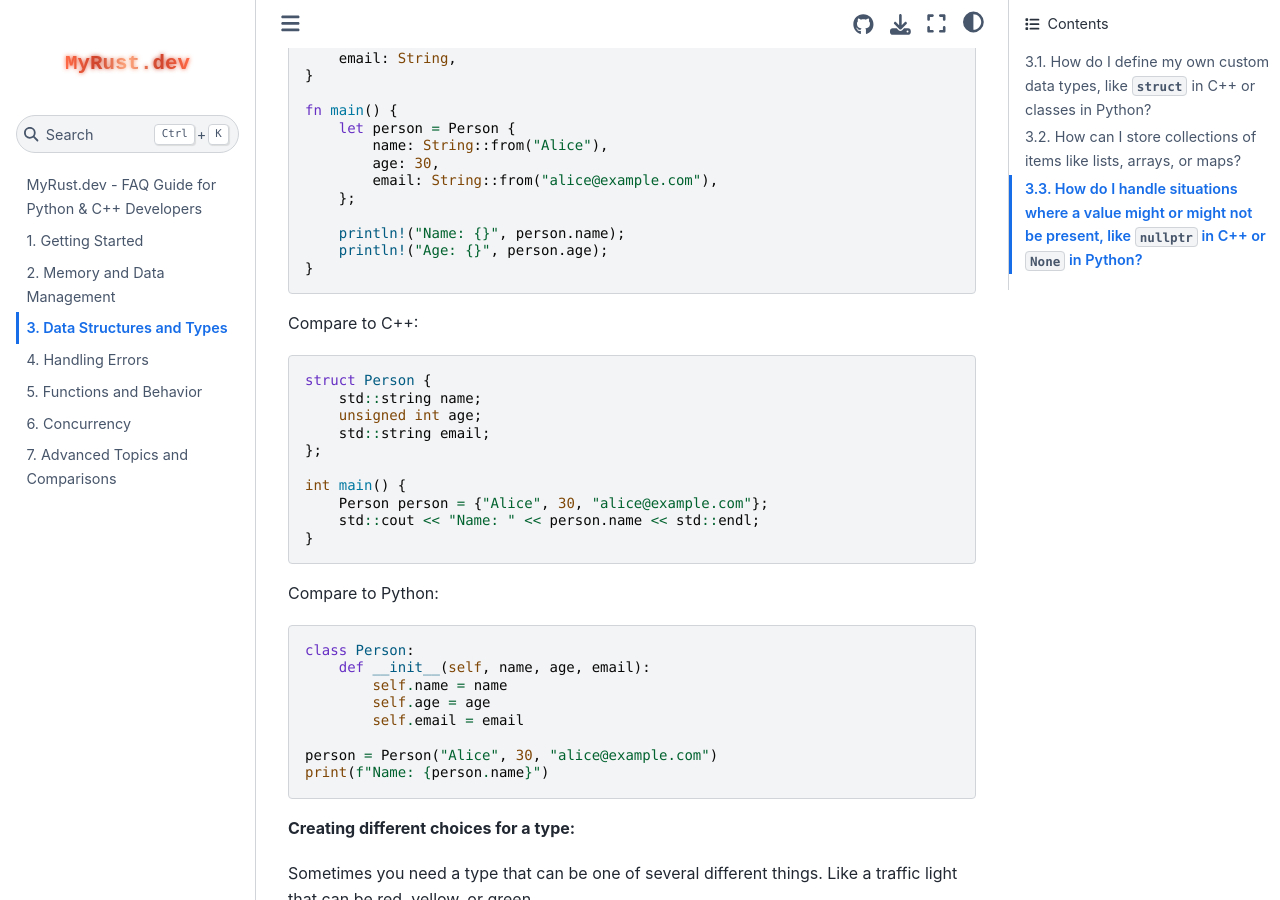
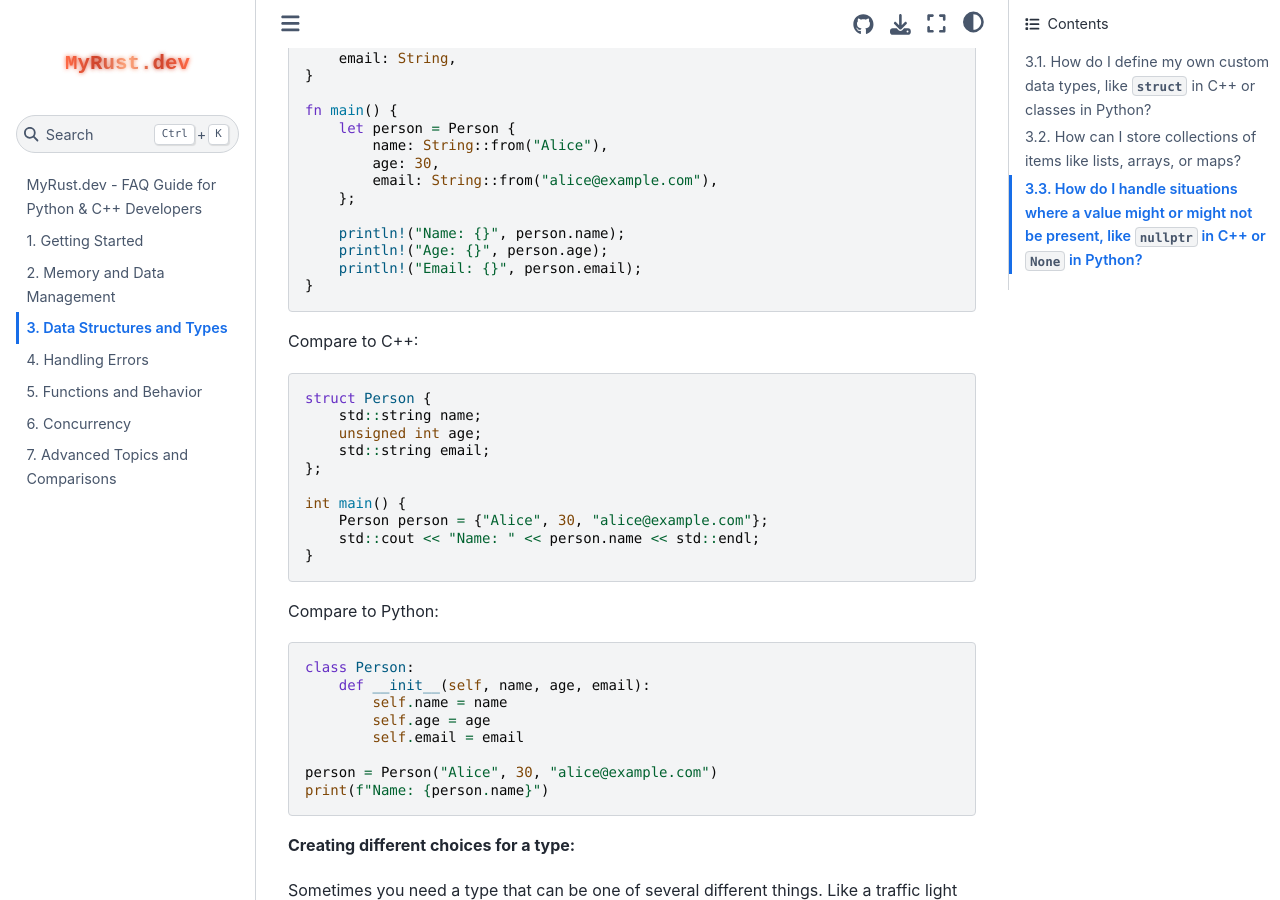
Before and after one commit to ubaidsk/myrust.dev, a Jupyter Book: the page built from data-structures.md, in a window 1280 px wide and 900 px high, scrolled down 468 px. Built offline with Jupyter Book 1.0.4 settings and Sphinx 7.4.7 and the Sphinx Book theme 1.1.4, drawn with Linux system fonts in a browser that asks for light colours.

Commit message:
Add email printing to person struct example

````diff
--- a/data-structures.md
+++ b/data-structures.md
@@ -24,6 +24,7 @@ fn main() {
 
     println!("Name: {}", person.name);
     println!("Age: {}", person.age);
+    println!("Email: {}", person.email);
 }
 ```
 
````
